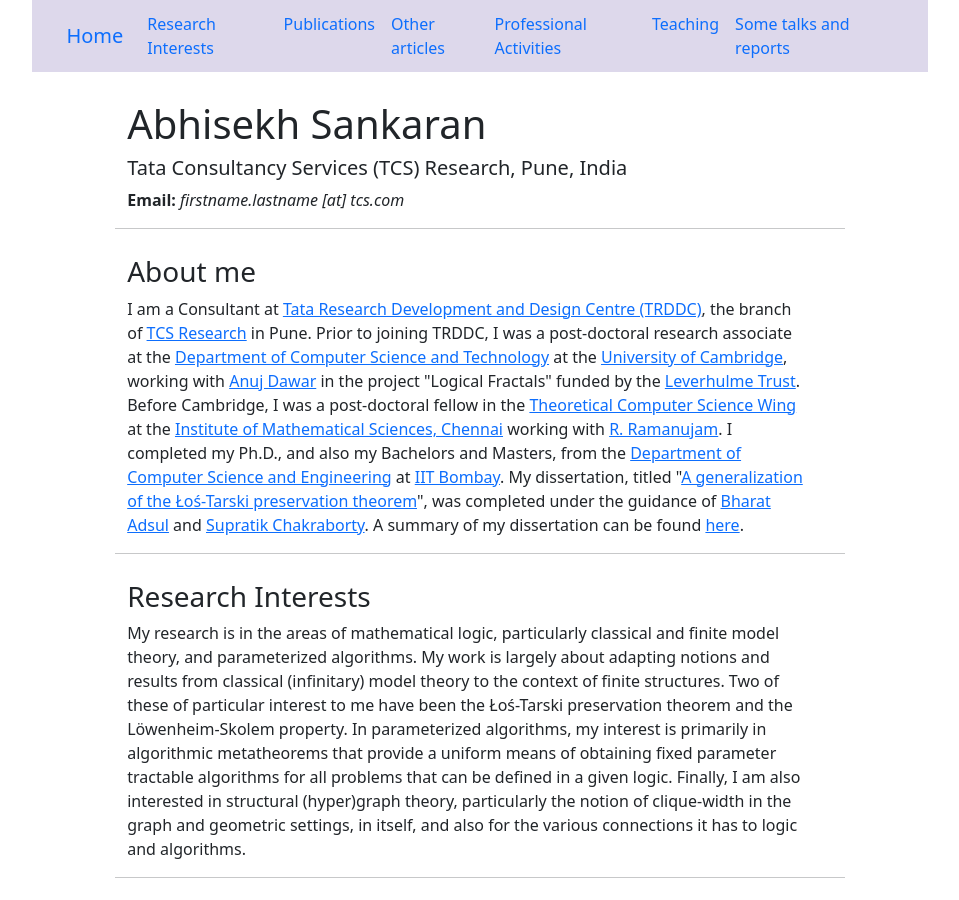
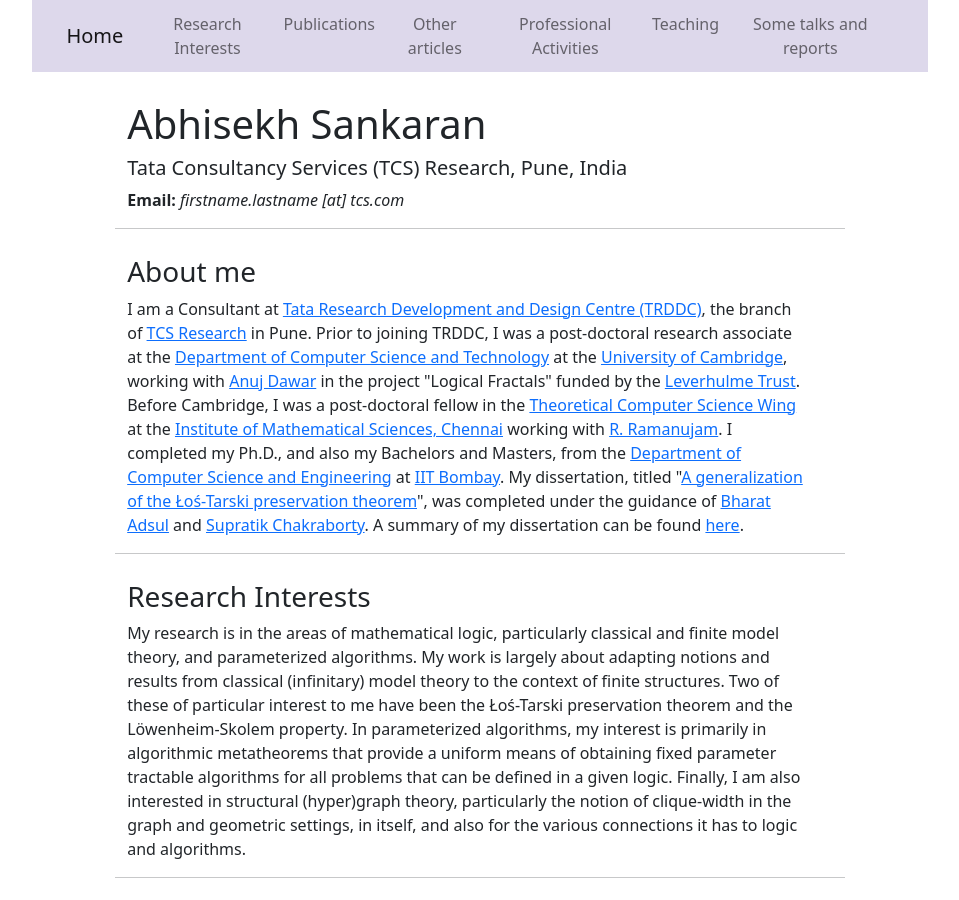
Before and after one commit to abhisekhs/abhisekhs.github.io, a Jekyll site: the page index.html, which Jekyll copies as it is, in a window 1280 px wide and 900 px high. Shown: the whole window, without its empty margins (160-1119 px from the left). Built offline with Jekyll 4.4.1, drawn with Linux system fonts in a browser that asks for light colours.

Commit message:
Updated index.html

```diff
--- a/index.html
+++ b/index.html
@@ -87,20 +87,20 @@
   </head>
   <body>
     <div id="main">
-        <nav class="navbar fixed-top navbar-expand-lg py-1" style="background-color: #ddd8eb;">
+        <nav class="navbar fixed-top navbar-expand-lg py-1 navbar-light" style="background-color: #ddd8eb;">
       <div class="container-fluid">
         <a class="navbar-brand" href="#">Home</a>
         <button class="navbar-toggler" type="button" data-toggle="collapse" data-target="#navbarNavAltMarkup" aria-controls="navbarNavAltMarkup" aria-expanded="false" aria-label="Toggle navigation">
           <span class="navbar-toggler-icon"></span>
         </button>
         <div class="collapse navbar-collapse" id="navbarNavAltMarkup">
-          <ul class="navbar-nav justify-content-center text-align: center;">
-              <li class="nav-item justify-content-center"><a class="nav-link justify-content-center" href="#research-interests">    Research Interests</a></li>
-              <li class="nav-item justify-content-center mx-auto"><a class="nav-link justify-content-center" href="#publications">Publications</a></li>
+          <ul class="navbar-nav mx-auto text-center">
+              <li class="nav-item"><a class="nav-link" href="#research-interests">Research Interests</a></li>
+              <li class="nav-item"><a class="nav-link" href="#publications">Publications</a></li>
               <li class="nav-item"><a class="nav-link" href="#other-articles">Other articles</a></li>
-              <li class="nav-item"><a class="nav-item nav-link" href="#activities">Professional Activities</a></li>
-              <li class="nav-item"><a class="nav-item nav-link" href="#teaching">Teaching</a></li>
-              <li class="nav-item"><a class="nav-item nav-link" href="#some-talks-notes">Some talks and reports</a></li>
+              <li class="nav-item"><a class="nav-link" href="#activities">Professional Activities</a></li>
+              <li class="nav-item"><a class="nav-link" href="#teaching">Teaching</a></li>
+              <li class="nav-item"><a class="nav-link" href="#some-talks-notes">Some talks and reports</a></li>
           </ul>
         </div>
       </div>
```
